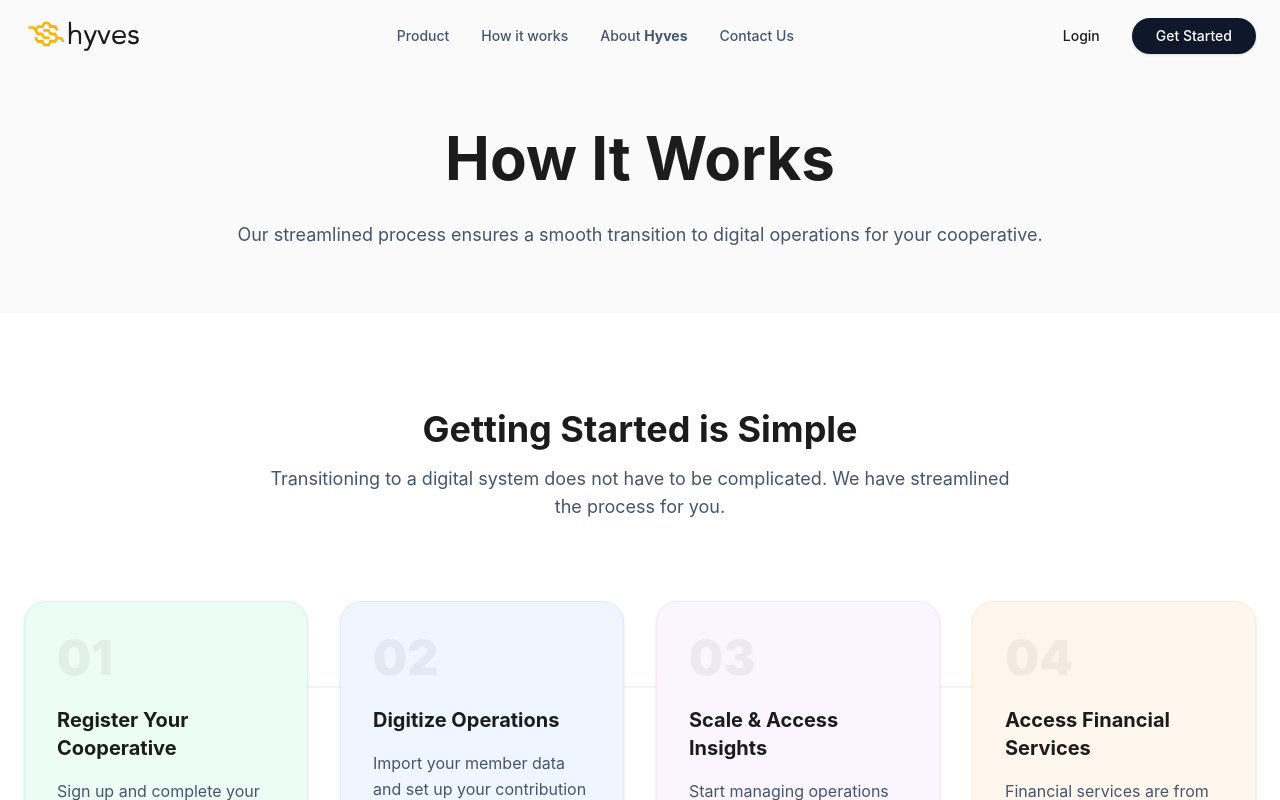
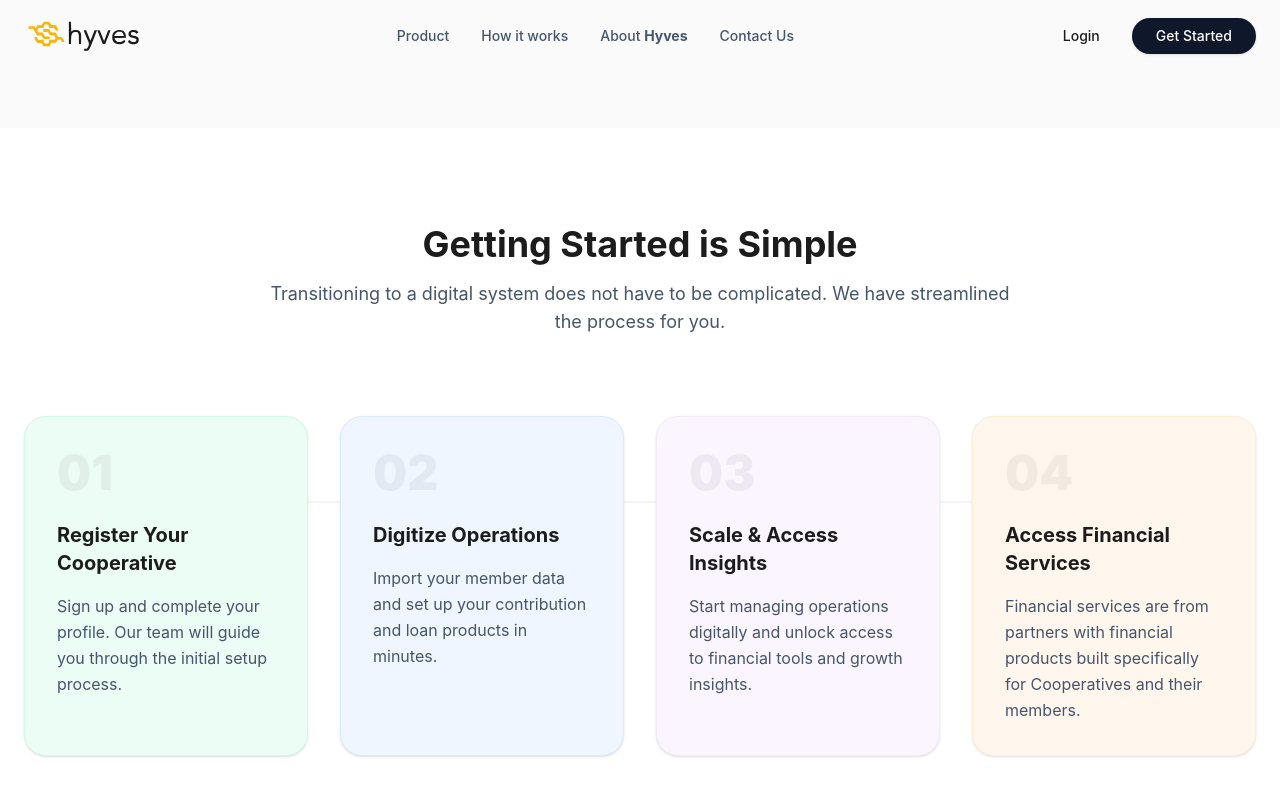
Before and after one commit to Richyeb/Hyves_new_website, a React (Vite) app: page /how-it-works in a window 1280 px wide. Shown: the top 800 px of the page. Built offline with nearby package versions, Linux system fonts and the light colour scheme.

Commit message:
fix: remove header from How It Works page, keep the steps section

```diff
--- a/src/pages/Process.tsx
+++ b/src/pages/Process.tsx
@@ -4,18 +4,6 @@ import HowItWorks from "@/components/HowItWorks";
 export default function Process() {
   return (
     <div className="pt-32 pb-20 bg-hyves-bg min-h-screen">
-      <div className="container mx-auto px-6">
-        <motion.div
-          initial={{ opacity: 0, y: 20 }}
-          animate={{ opacity: 1, y: 0 }}
-          className="max-w-4xl mx-auto text-center mb-16"
-        >
-          <h1 className="text-4xl md:text-6xl font-bold text-hyves-black mb-8">How It Works</h1>
-          <p className="text-lg text-slate-600 leading-relaxed">
-            Our streamlined process ensures a smooth transition to digital operations for your cooperative.
-          </p>
-        </motion.div>
-      </div>
       <HowItWorks />
     </div>
   );
```
